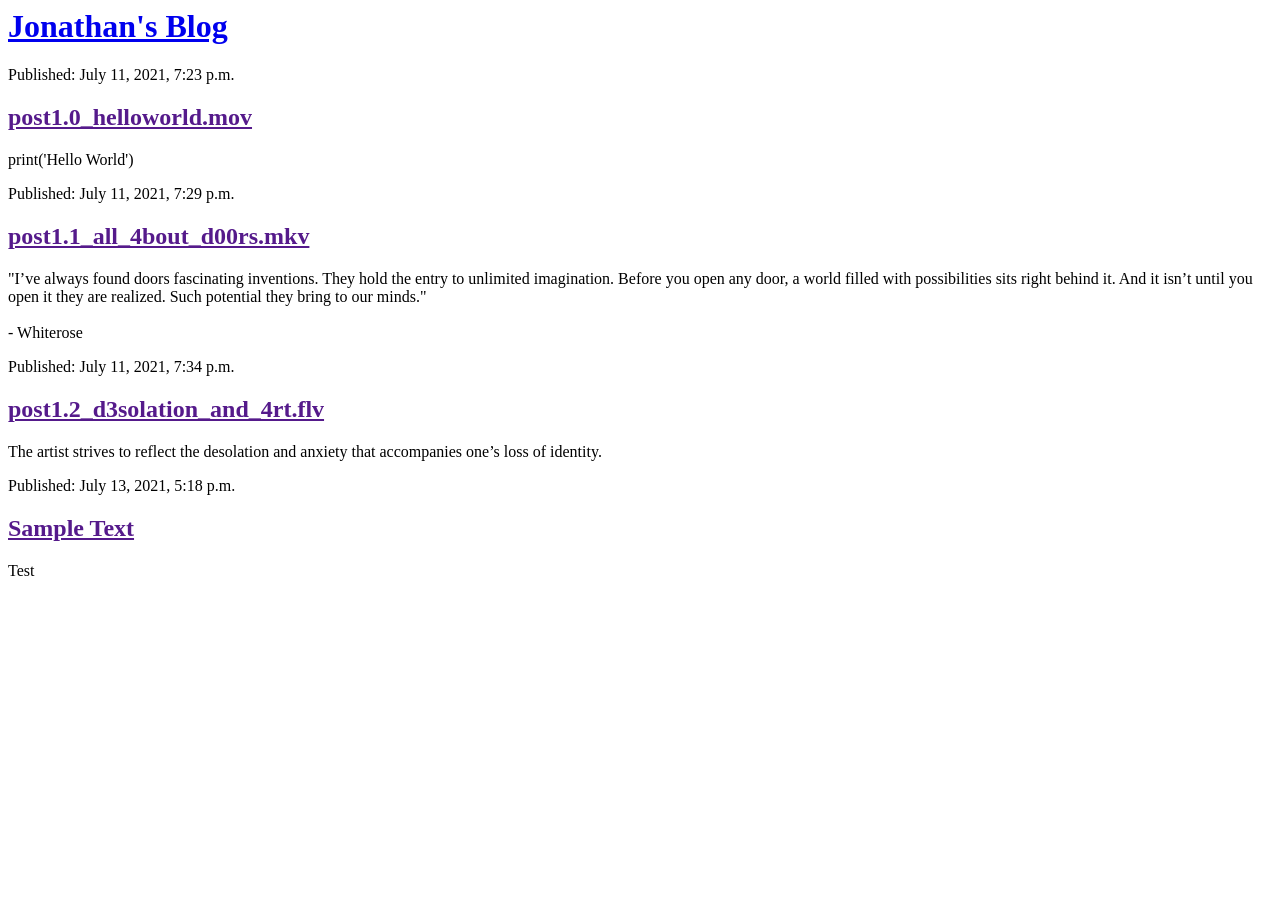
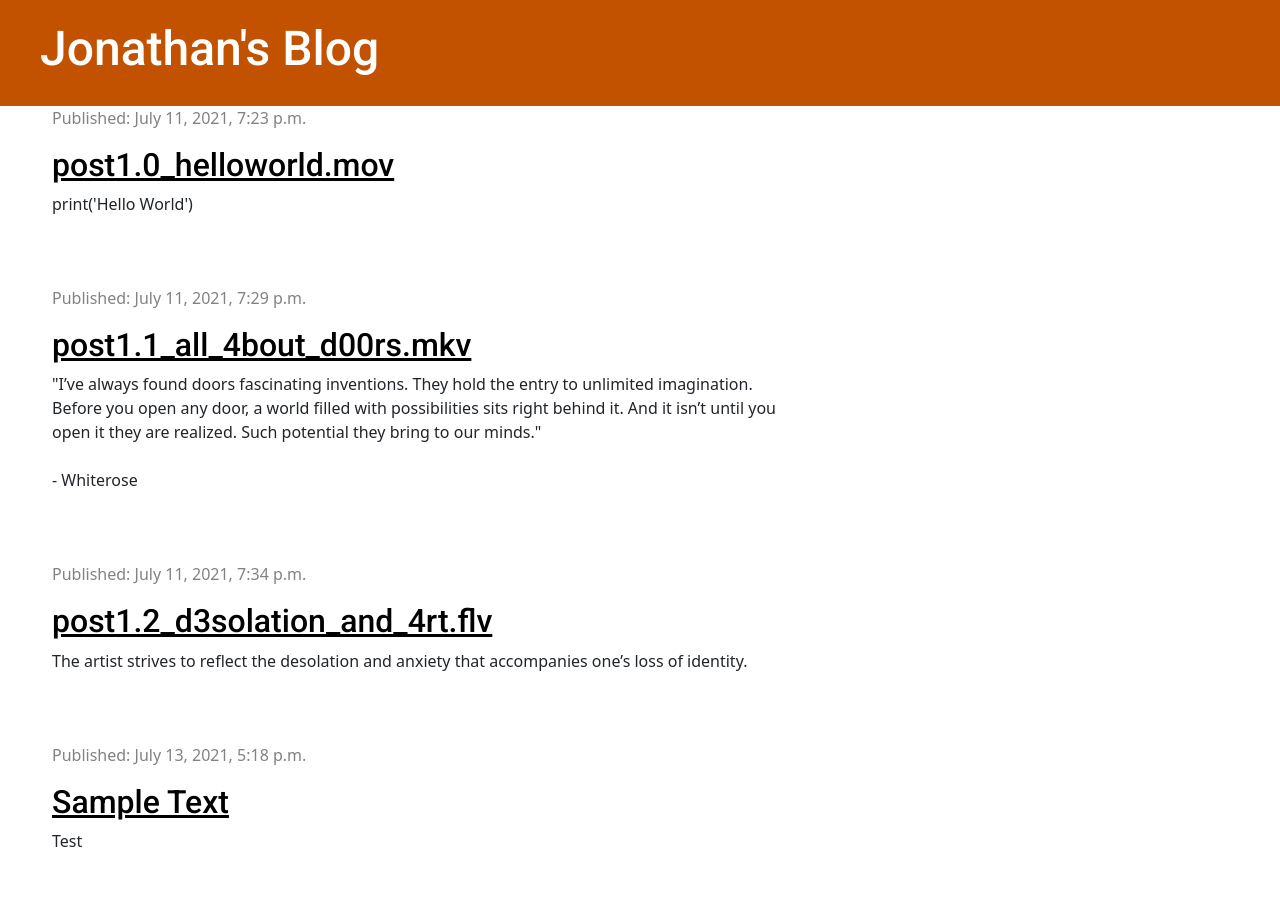
Before and after one commit to JonaJS/my-first-blog, a Django app: page / in a window 1280 px wide. Before the commit the page ends 576 px from the top, so only its background shows below. Run offline with Django 3.2, Linux system fonts and the light colour scheme; data comes from the database, SQL or seed files in the repository.

Commit message:
Views and templates added

```diff
--- /dev/null
+++ b/blog/static/css/blog.css
@@ -0,0 +1,46 @@
+.page-header {
+    background-color: #C25100;
+    margin-top: 0;
+    padding: 20px 20px 20px 40px;
+}
+
+.page-header h1, .page-header h1 a, .page-header h1 a:visited, .page-header h1 a:active {
+    color: #ffffff;
+    font-size: 36pt;
+    text-decoration: none;
+}
+
+.content {
+    margin-left: 40px;
+}
+
+h1, h2, h3, h4 {
+    font-family: 'Roboto', sans-serif;
+}
+
+.date {
+    color: #828282;
+}
+
+.save {
+    float: right;
+}
+
+.post-form textarea, .post-form input {
+    width: 100%;
+}
+
+.top-menu, .top-menu:hover, .top-menu:visited {
+    color: #ffffff;
+    float: right;
+    font-size: 26pt;
+    margin-right: 20px;
+}
+
+.post {
+    margin-bottom: 70px;
+}
+
+.post h2 a, .post h2 a:visited {
+    color: #000000;
+}
--- /dev/null
+++ b/blog/templates/blog/base.html
@@ -0,0 +1,31 @@
+{% load static %}
+<html>
+    <head>
+        <title>Jonathan's Blog</title>
+        <link href="https://cdn.jsdelivr.net/npm/bootstrap@5.0.2/dist/css/bootstrap.min.css" rel="stylesheet"
+              integrity="sha384-EVSTQN3/azprG1Anm3QDgpJLIm9Nao0Yz1ztcQTwFspd3yD65VohhpuuCOmLASjC" crossorigin="anonymous">
+        <link rel="preconnect" href="https://fonts.googleapis.com">
+        <link rel="preconnect" href="https://fonts.gstatic.com" crossorigin>
+        <link href="https://fonts.googleapis.com/css2?family=Roboto:ital,wght@0,100;0,300;0,400;0,500;1,100&display=swap" rel="stylesheet">
+        <link rel="stylesheet" href="{% static 'css/blog.css' %}">
+    </head>
+    <body>
+        <div class="page-header">
+            <h1><a href="/">Jonathan's Blog</a></h1>
+        </div>
+
+        <div class="content container">
+            <div class="row">
+                <div class="col-md-8">
+                    {% block content%}
+                    {% endblock %}
+                </div>
+            </div>
+        </div>
+
+        <!-- Option 1: Bootstrap Bundle with Popper -->
+    <script src="https://cdn.jsdelivr.net/npm/bootstrap@5.0.2/dist/js/bootstrap.bundle.min.js"
+            integrity="sha384-MrcW6ZMFYlzcLA8Nl+NtUVF0sA7MsXsP1UyJoMp4YLEuNSfAP+JcXn/tWtIaxVXM" crossorigin="anonymous">
+    </script>
+    </body>
+</html>
--- a/blog/templates/blog/post_list.html
+++ b/blog/templates/blog/post_list.html
@@ -1,19 +1,14 @@
-<html>
-    <head>
-        <title>Jonathan's Blog</title>
-    </head>
-    <body>
-        <div>
-            <h1><a href="/">Jonathan's Blog</a></h1>
-        </div>
-
+{% extends 'blog/base.html' %}
+{% block content %}
     {% for post in posts %}
-            <div>
+        <div class="post">
+            <div class="date">
                 <p>
                     Published: {{ post.published_date }}
                 </p>
+            </div>
             <h2>
-                    <a href="">
+                <a href="{% url 'post_detail' pk=post.pk %}">
                     {{ post.title }}
                 </a>
             </h2>
@@ -22,5 +17,4 @@
             </p>
         </div>
     {% endfor %}
-    </body>
-</html>
+{% endblock %}
--- a/blog/urls.py
+++ b/blog/urls.py
@@ -3,5 +3,5 @@ from . import views
 
 urlpatterns = [
     path('', views.post_list, name='post_list'),
-
+    path('post/<int:pk>/', views.post_detail, name='post_detail'),
 ]
--- a/blog/views.py
+++ b/blog/views.py
@@ -1,4 +1,4 @@
-from django.shortcuts import render
+from django.shortcuts import render, get_object_or_404
 from django.utils import timezone
 from .models import Post
 
@@ -7,3 +7,8 @@ from .models import Post
 def post_list(request):
     posts = Post.objects.filter(published_date__lte=timezone.now()).order_by('published_date')
     return render(request, 'blog/post_list.html', {'posts': posts})
+
+
+def post_detail(request, pk):
+    post = get_object_or_404(Post, pk=pk)
+    return render(request, 'blog/post_detail.html', {'post': post})
```
Also changed, not shown: blog/templates/blog/post_detail.html (added, +13 -0 lines). Lines whose indentation alone changed are shown as unchanged.
